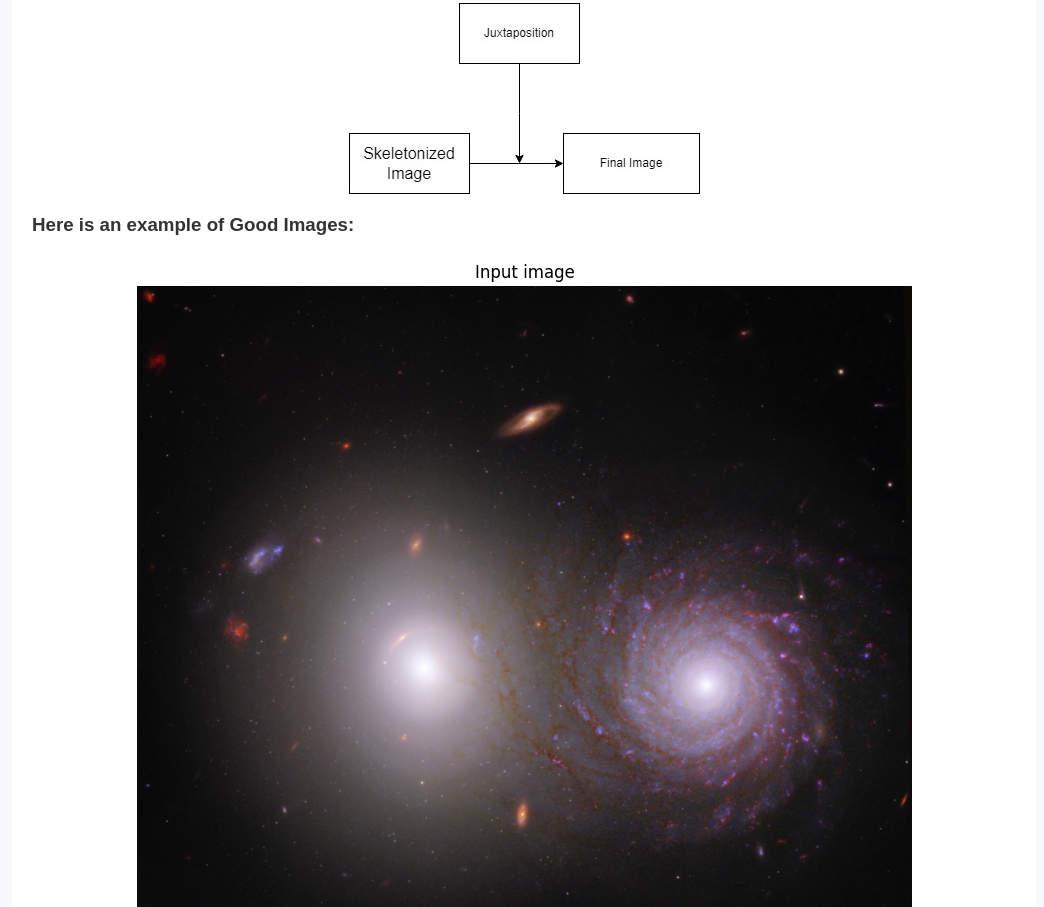
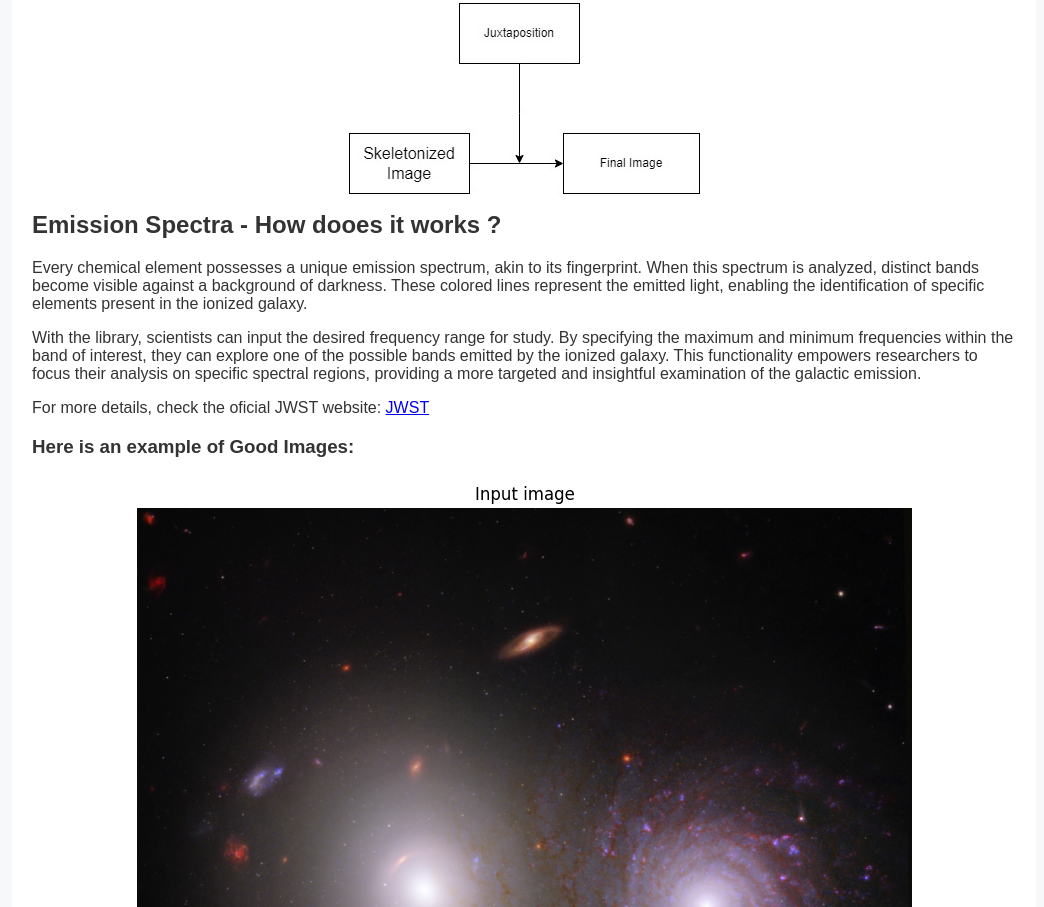
Before and after one commit to PedroPauloMorenoCamargo/Ionized_Galaxies, a plain HTML site: page procedure.html in a window 1280 px wide. Shown: the part 886-1793 px from the top of the page, without its empty margins (116-1160 px from the left). Drawn offline with Linux system fonts and the light colour scheme.

Commit message:
spctrum explanation

```diff
--- a/procedure.html
+++ b/procedure.html
@@ -9,7 +9,7 @@
 
 <body>
     <header>
-        <h1>Ionized Galaxies - GitHub Pages</h1>
+        <h1>Ionized Galaxies</h1>
     </header>
     <nav>
         <ul>
@@ -27,7 +27,8 @@
                     This initiative originated when my advisor highlighted a common issue among doctoral
                     students—many invest time coding to explore elements in ionized galaxies,
                     only to lose their code in the end. This project endeavors to address this problem,
-                    offering a free solution accessible to all. Our primary objective is to support as many users as possible.
+                    offering a free solution accessible to all. Our primary objective is to support as many users as
+                    possible.
                 </p>
                 <p>
                     In summary, the pipeline involves converting an image to grayscale, applying a Fourier transform,
@@ -42,20 +43,43 @@
                     Subsequently,
                     the masked image undergoes an inverse Fourier transformation,
                     followed by the application of a Sobel filter to delineate the
-                    contours of the studied element. Next, skeletonization consolidates these contours into a singular curve.
+                    contours of the studied element. Next, skeletonization consolidates these contours into a singular
+                    curve.
                 </p>
                 <div class="image-section3">
                     <img src="img/templates/phase2.jpg" alt="Partners">
                 </div>
                 <p>
                     Ultimately, the contour of the studied element is juxtaposed with the original image,
-                    allowing scientists to conduct a more nuanced examination of their galaxy or any other relevant context.
+                    allowing scientists to conduct a more nuanced examination of their galaxy or any other relevant
+                    context.
                     This comprehensive approach enhances your ability to study and understand complex images,
                     providing a valuable tool for scientific exploration.
                 </p>
                 <div class="image-section3">
                     <img src="img/templates/phase3.jpg" alt="Partners">
                 </div>
+                <div>
+                    <p> </p>
+                </div>
+                <h2> Emission Spectra - How dooes it works ? </h2>
+                <p>
+                    Every chemical element possesses a unique emission spectrum, akin to its fingerprint. When this
+                    spectrum is analyzed, distinct bands become visible against a background of darkness. These colored
+                    lines represent the emitted light, enabling the identification of specific elements present in the
+                    ionized galaxy.
+                </p>
+                <p>
+                    With the library, scientists can input the desired frequency range for study. By specifying the
+                    maximum and minimum frequencies within the band of interest, they can explore one of the possible
+                    bands emitted by the ionized galaxy. This functionality empowers researchers to focus their analysis
+                    on specific spectral regions, providing a more targeted and insightful examination of the galactic
+                    emission.
+                </p>
+                <p>
+                    For more details, check the oficial JWST website: <a
+                        href="https://webbtelescope.org/contents/media/images/01F8GF8DK2PRY4FP9DA2XPQC8S">JWST</a>
+                </p>
                 <h3>
                     Here is an example of Good Images:
                 </h3>
```
Also changed, not shown: contact.html (+2 -2 lines), index.html (+2 -2 lines).
